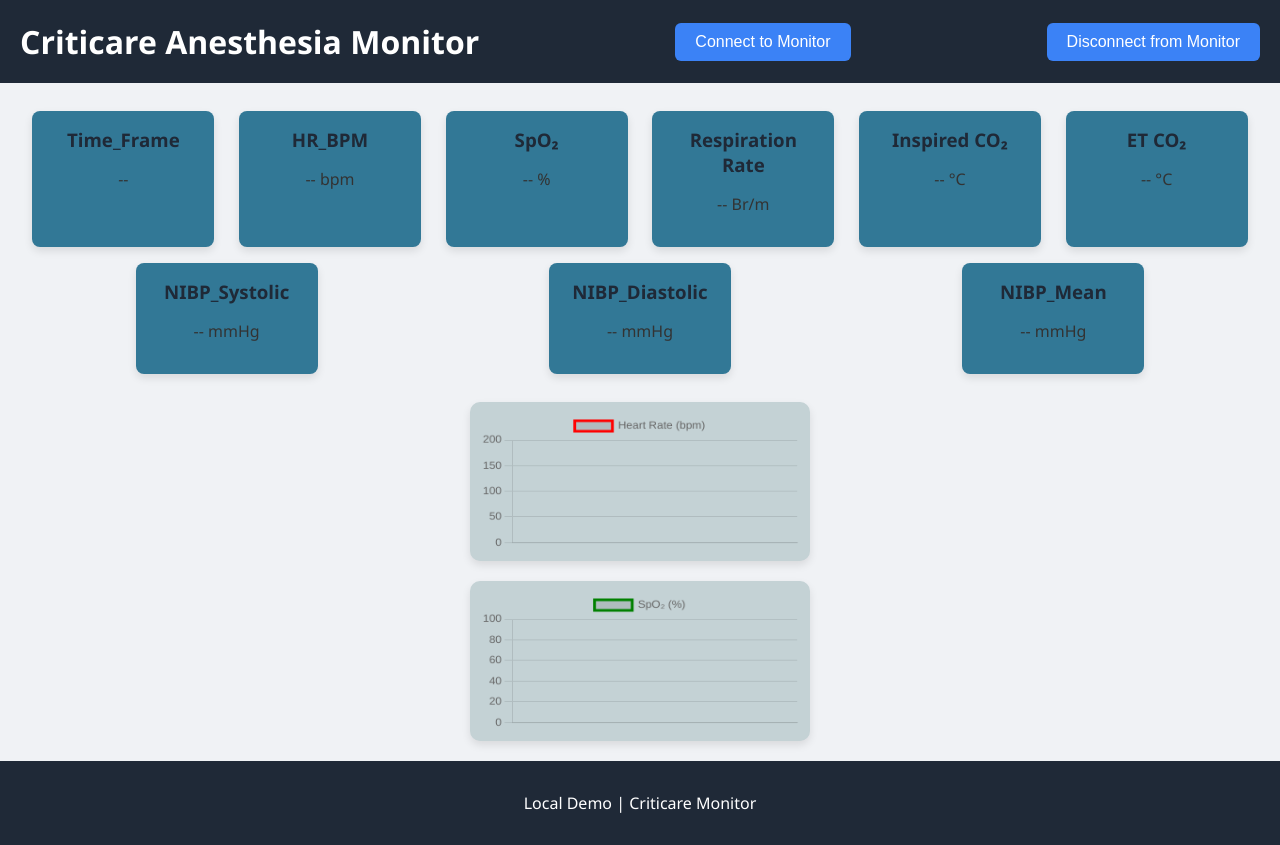
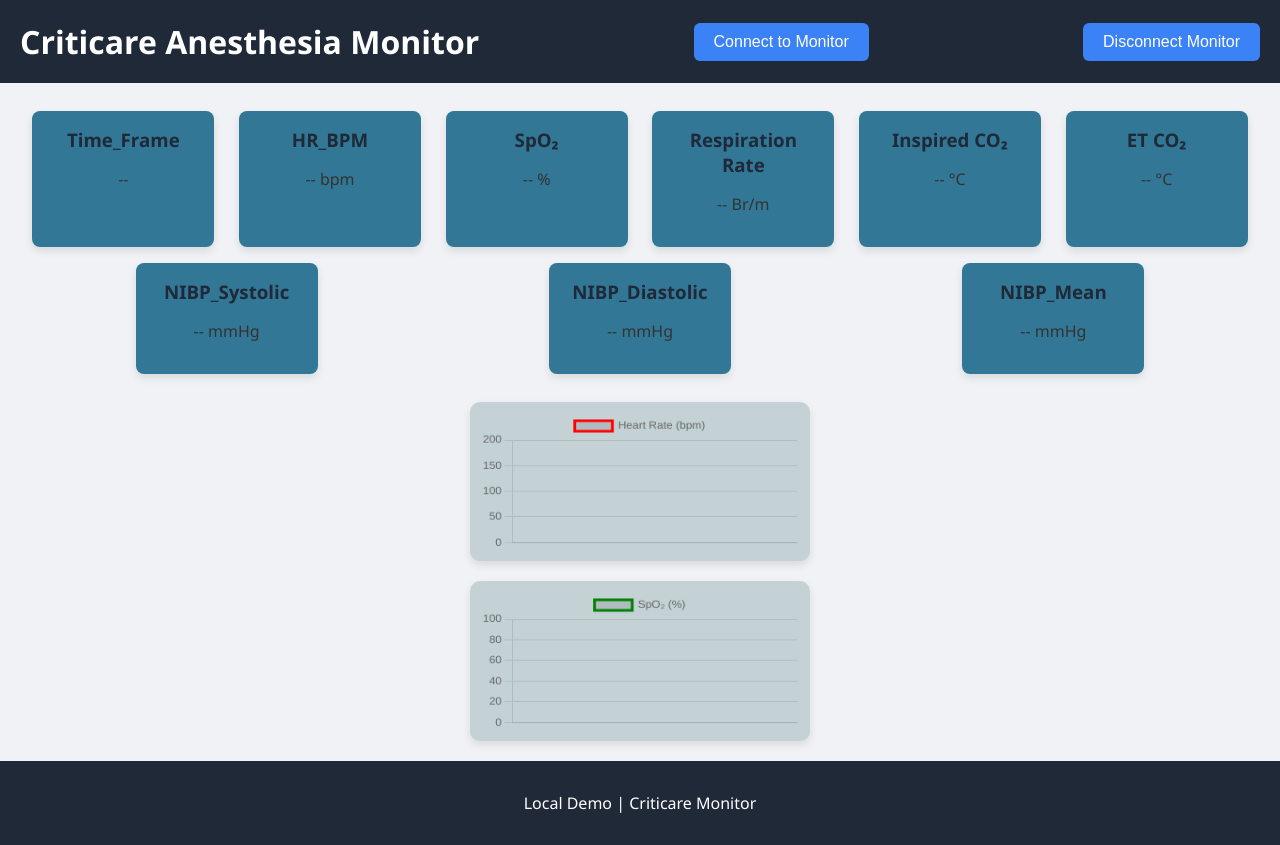
Before and after one commit to shamaque/Monitor-TO-DB, a website: page public/index.html in a window 1280 px wide. Drawn offline with nearby package versions, Linux system fonts and the light colour scheme.

Commit message:
Updated the Code for Disconnect Button 2

```diff
--- a/public/index.html
+++ b/public/index.html
@@ -10,7 +10,7 @@
   <header>
     <h1>Criticare Anesthesia Monitor</h1>
     <button id="connectBtn">Connect to Monitor</button>
-    <button id="disconnectBtn">Disconnect from Monitor</button>
+    <button id="disconnectBtn">Disconnect Monitor</button>
   </header>
 
   <main>
```
